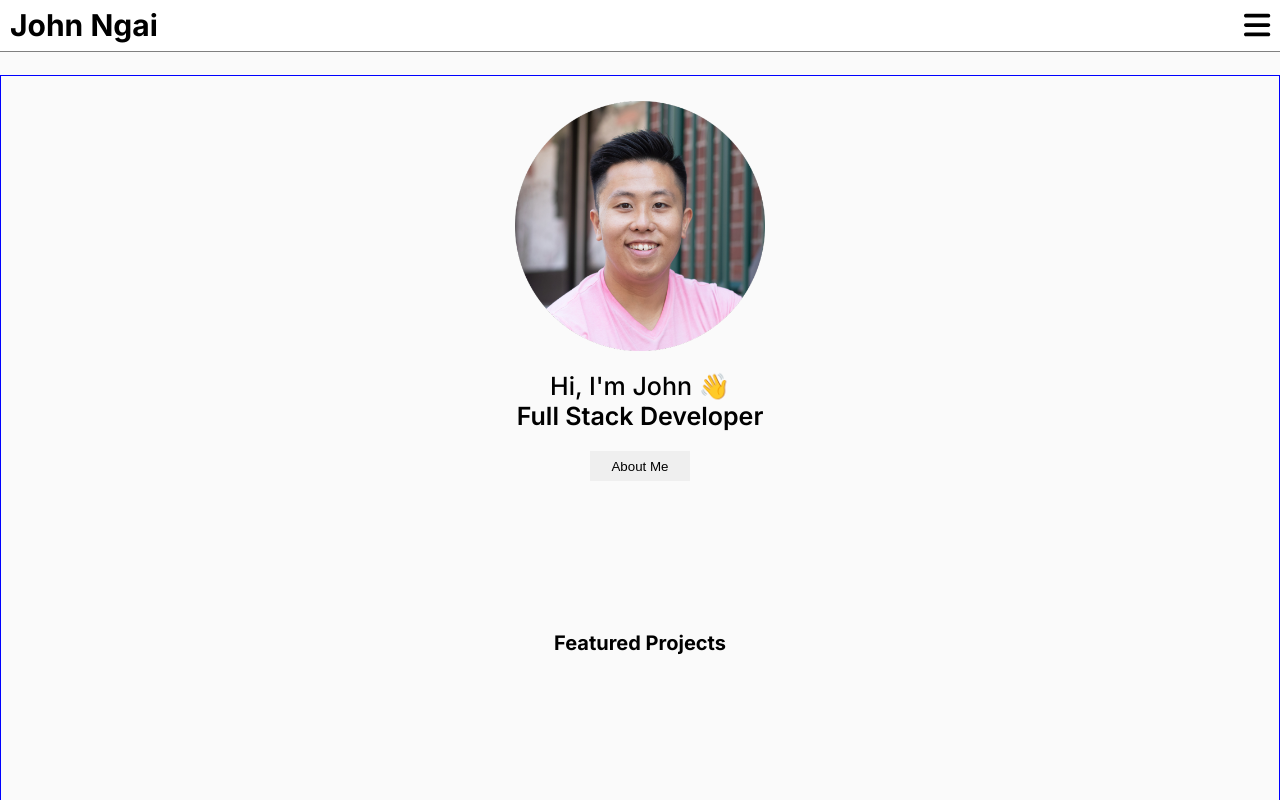
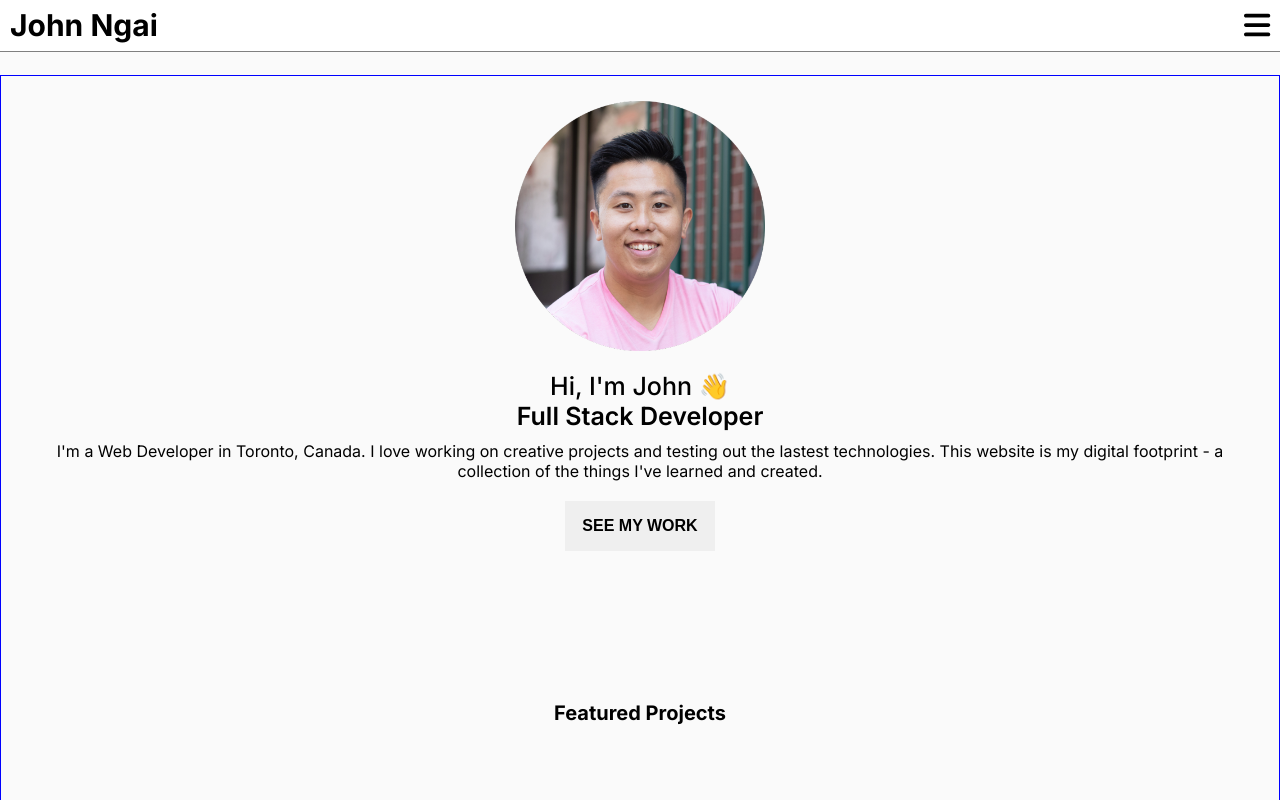
Before and after one commit to john-ngai/johnngai.com, a React (Create React App) app: page / in a window 1280 px wide. Shown: the top 800 px of the page. Built offline with nearby package versions, Linux system fonts and the light colour scheme.

Commit message:
Add paragraph & update button styling:

```diff
--- a/src/components/Home/index.js
+++ b/src/components/Home/index.js
@@ -9,7 +9,11 @@ export default function Home() {
       <div className='text-zone author'>
         <h1>Hi, I'm John 👋</h1>
         <h3>Full Stack Developer</h3>
-        <button>About Me</button>
+        <p>
+          I'm a Web Developer in Toronto, Canada. I love working on creative projects and testing out the lastest technologies. This website is my digital footprint - a collection of the things I've learned and created.
+        </p>
+
+        <button>SEE MY WORK</button>
       </div>
 
       <div className='text-zone projects'>
--- a/src/components/Home/index.scss
+++ b/src/components/Home/index.scss
@@ -17,9 +17,12 @@
     flex-direction: column;
     align-items: center;
 
+    h1, h3, p {
+      text-align: center;
+    }
+
     h1, h3 {
       font-size: 25px;
-      text-align: center;
     }
 
     h1 {
@@ -30,11 +33,17 @@
       font-weight: 600;
     }
 
+    p {
+      margin-top: 10px;
+    }
+
     button {
       margin-top: 20px;
-      width: 100px;
-      height: 30px;
+      width: 150px;
+      height: 50px;
       border: none;
+      font-size: 16px;
+      font-weight: 600;
       cursor: pointer;
     }
 
```
